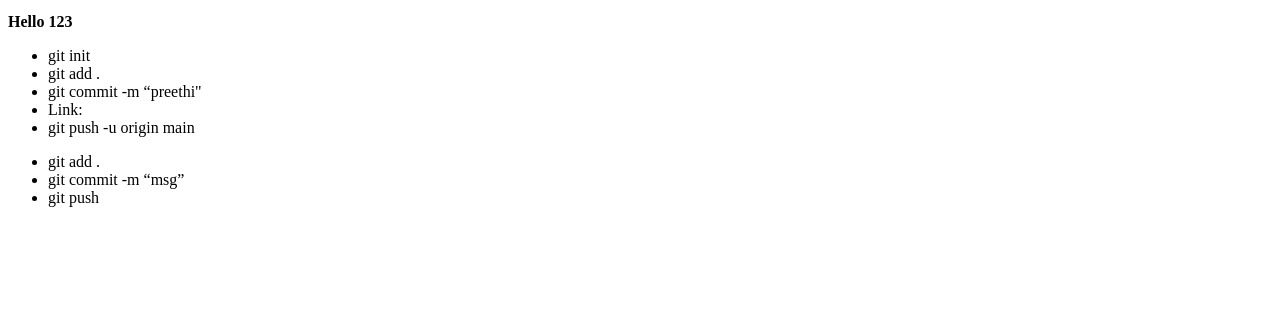
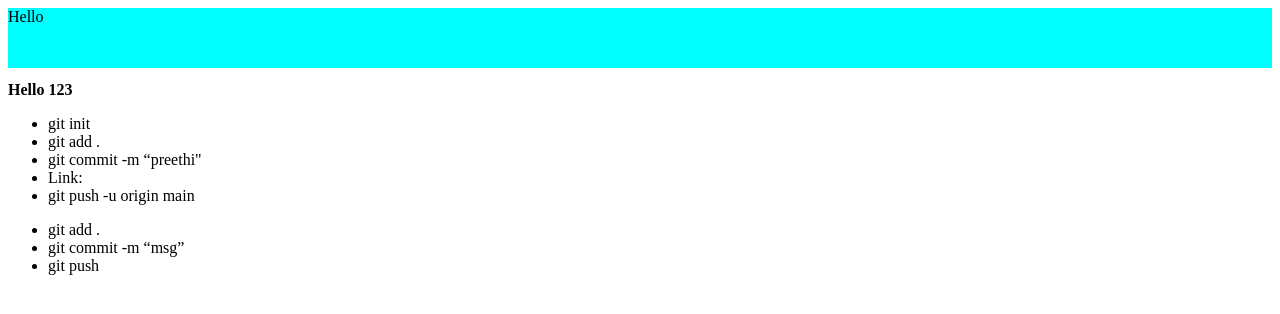
Before and after one commit to iamkabilash/hello-123, a plain HTML site: page index.html in a window 1280 px wide. Drawn offline with Linux system fonts and the light colour scheme.

Commit message:
added nav

```diff
--- a/index.html
+++ b/index.html
@@ -7,6 +7,7 @@
     <link rel="stylesheet" href="./style.css" />
   </head>
   <body>
+    <nav>Hello</nav>
     <h2>Hello 123</h2>
     <ul>
       <li>git init</li>
--- a/style.css
+++ b/style.css
@@ -2,3 +2,10 @@ h2 {
   font-size: 16px;
   color: black;
 }
+nav {
+  height: 60px;
+  display: flex;
+  flex-direction: row;
+  width: 100%;
+  background-color: aqua;
+}
```
